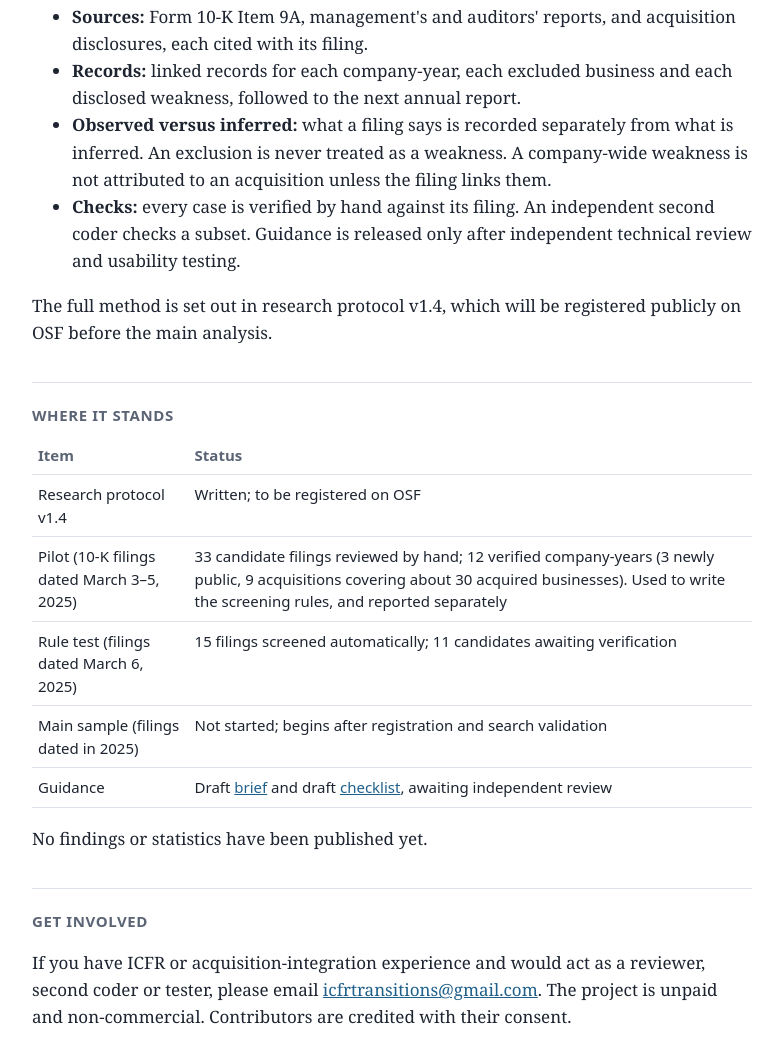
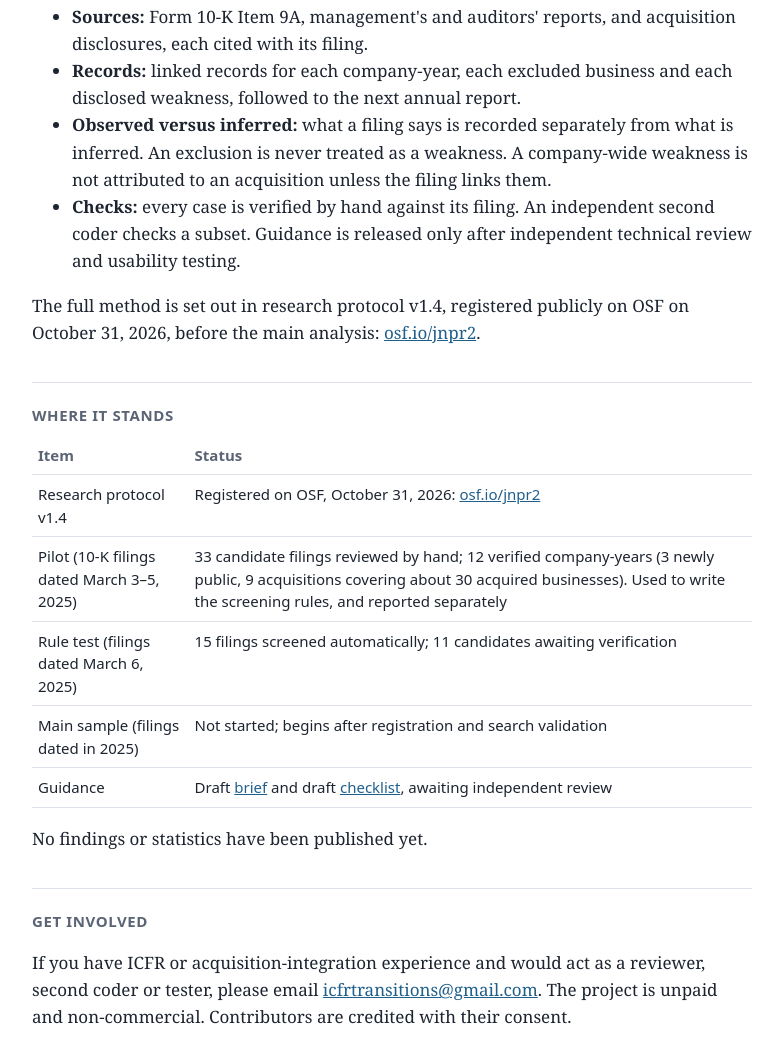
Before and after one commit to icfrtransitions/icfrtransitions.github.io, a plain HTML site: page research.html in a window 1280 px wide. Shown: the part 628-1690 px from the top of the page, without its empty margins (248-1031 px from the left). Drawn offline with Linux system fonts and the light colour scheme.

Commit message:
Revise research protocol status and add OSF link
Updated the status of the research protocol and added a link to the registered document.

```diff
--- a/research.html
+++ b/research.html
@@ -49,12 +49,12 @@
 <li><strong>Observed versus inferred:</strong> what a filing says is recorded separately from what is inferred. An exclusion is never treated as a weakness. A company-wide weakness is not attributed to an acquisition unless the filing links them.</li>
 <li><strong>Checks:</strong> every case is verified by hand against its filing. An independent second coder checks a subset. Guidance is released only after independent technical review and usability testing.</li>
 </ul>
-<p>The full method is set out in research protocol v1.4, which will be registered publicly on OSF before the main analysis.</p>
+<p>The full method is set out in research protocol v1.4, registered publicly on OSF on October 31, 2026, before the main analysis: <a href="https://osf.io/jnpr2">osf.io/jnpr2</a>.</p>
 
 <h2>Where it stands</h2>
 <table>
 <tr><th>Item</th><th>Status</th></tr>
-<tr><td>Research protocol v1.4</td><td>Written; to be registered on OSF</td></tr>
+<tr><td>Research protocol v1.4</td><td>Registered on OSF, October 31, 2026: <a href="https://osf.io/jnpr2">osf.io/jnpr2</a></td></tr>
 <tr><td>Pilot (10-K filings dated March 3&ndash;5, 2025)</td><td>33 candidate filings reviewed by hand; 12 verified company-years (3 newly public, 9 acquisitions covering about 30 acquired businesses). Used to write the screening rules, and reported separately</td></tr>
 <tr><td>Rule test (filings dated March 6, 2025)</td><td>15 filings screened automatically; 11 candidates awaiting verification</td></tr>
 <tr><td>Main sample (filings dated in 2025)</td><td>Not started; begins after registration and search validation</td></tr>
```
